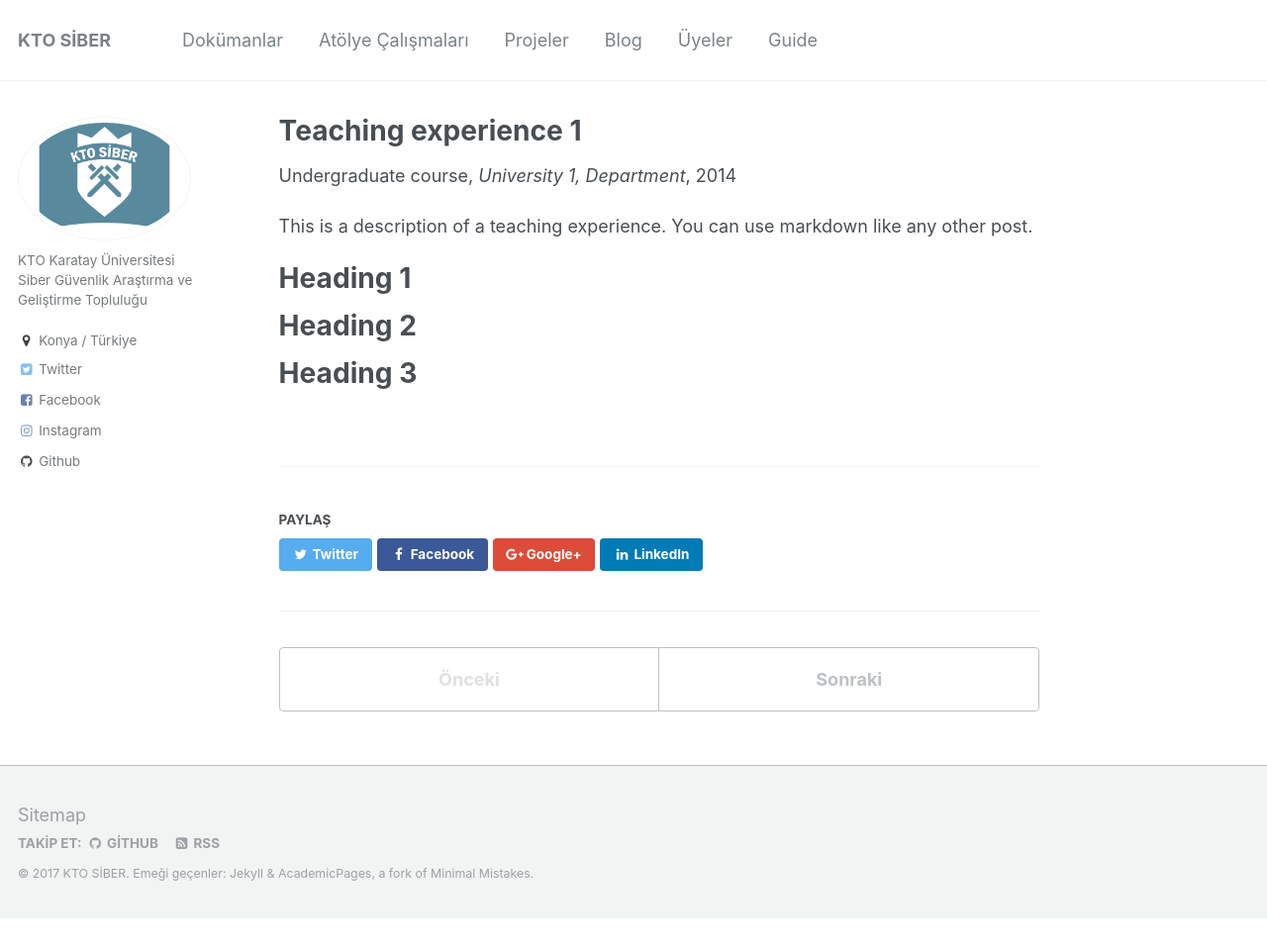
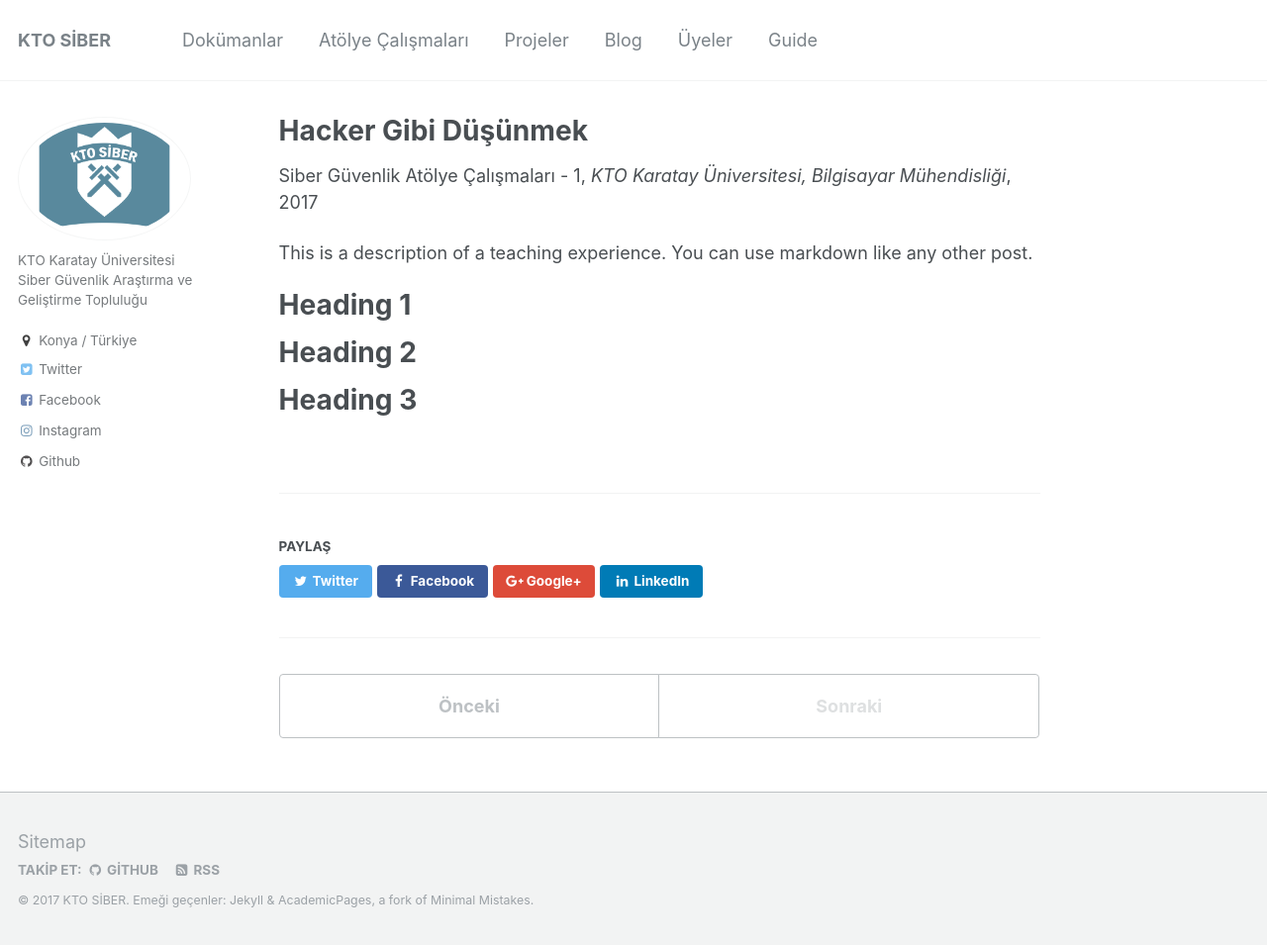
Before and after one commit to ktosiber/ktosiber.github.io, a Jekyll site: the page built from _teaching/2014-spring-teaching-1.md, in a window 1280 px wide and 955 px high. Shown: the whole window at 99% size. Built offline with Jekyll 4.4.1, drawn with Linux system fonts in a browser that asks for light colours.

Commit message:
hacker-gibi-dusunmek

```diff
--- a/_teaching/2014-spring-teaching-1.md
+++ b/_teaching/2014-spring-teaching-1.md
@@ -1,11 +1,11 @@
 ---
-title: "Teaching experience 1"
+title: "Hacker Gibi Düşünmek"
 collection: teaching
-type: "Undergraduate course"
-permalink: /teaching/2014-spring-teaching-1
-venue: "University 1, Department"
-date: 2014-01-01
-location: "City, Country"
+type: "Siber Güvenlik Atölye Çalışmaları - 1"
+permalink: /atolye/2017-hacker-gibi-dusunmek
+venue: "KTO Karatay Üniversitesi, Bilgisayar Mühendisliği"
+date: 2017-12-15
+location: "Konya, Turkey"
 ---
 
 This is a description of a teaching experience. You can use markdown like any other post.
```
